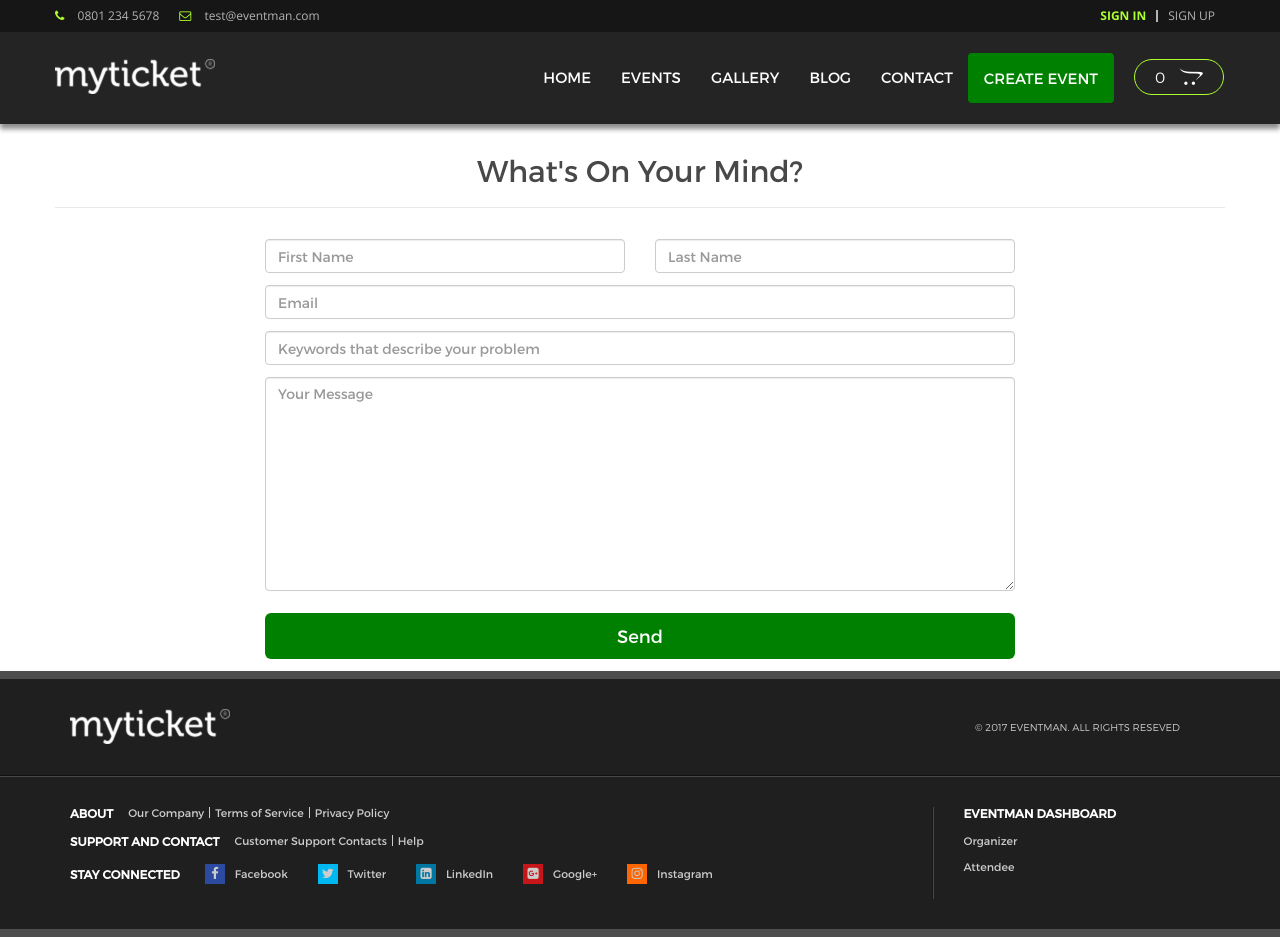
After one commit to darkshinobee/event_man, a Laravel app: page /contact in a window 1280 px wide. The commit adds this page. Run offline with Laravel 8, Linux system fonts and the light colour scheme; settings files or empty folders that the repository lacks are supplied; some libraries are stand-ins or nearby versions.

Commit message:
contact designed

```diff
--- a/composer.json
+++ b/composer.json
@@ -7,7 +7,8 @@
     "require": {
         "php": ">=5.6.4",
         "laravel/framework": "5.4.*",
-        "laravel/tinker": "~1.0"
+        "laravel/tinker": "~1.0",
+        "laravelcollective/html": "^5.4.0"
     },
     "require-dev": {
         "fzaninotto/faker": "~1.4",
--- a/config/app.php
+++ b/config/app.php
@@ -177,6 +177,9 @@ return [
         App\Providers\EventServiceProvider::class,
         App\Providers\RouteServiceProvider::class,
 
+        //Laravel Collective
+        Collective\Html\HtmlServiceProvider::class,
+
     ],
 
     /*
@@ -225,6 +228,8 @@ return [
         'URL' => Illuminate\Support\Facades\URL::class,
         'Validator' => Illuminate\Support\Facades\Validator::class,
         'View' => Illuminate\Support\Facades\View::class,
+        'Form' => Collective\Html\FormFacade::class,
+        'Html' => Collective\Html\HtmlFacade::class,
 
     ],
 
--- a/public/css/my_styles.css
+++ b/public/css/my_styles.css
@@ -6,6 +6,11 @@
 
 .myBtn{
 	background-color: green;
+  color: white;
+}
+
+.myBtn:hover{
+  color: greenyellow;
 }
 
 #site-navigation .nav li a.myBtn:hover{
--- /dev/null
+++ b/resources/views/pages/contact.blade.php
@@ -0,0 +1,43 @@
+@extends('main')
+@section('title', 'Contact Us')
+@section('content')
+<div class="container">
+  <div class="row" style="margin-top:30px;">
+    <h2 class="text-center">What's On Your Mind?</h2><hr><br>
+    <div class="col-md-8 col-md-offset-2">
+      {!! Form::open([]) !!}
+      {{ csrf_field() }}
+        <div class="row">
+          <div class="col-sm-6">
+    				{{ Form::text('first_name', null, array('class' => 'form-control', 'required' => '',
+              'placeholder' => 'First Name', 'maxlength' => '255')) }}
+          </div>
+          <div class="col-sm-6">
+    				{{ Form::text('last_name', null, array('class' => 'form-control', 'required' => '',
+               'placeholder' => 'Last Name', 'maxlength' => '255')) }}
+          </div>
+        </div><br>
+        <div class="row">
+          <div class="col-sm-12">
+            {{ Form::text('email', null, array('class' => 'form-control', 'required' => '',
+               'placeholder' => 'Email', 'maxlength' => '255')) }}
+          </div>
+        </div><br>
+        <div class="row">
+          <div class="col-sm-12">
+            {{ Form::text('subject', null, array('class' => 'form-control', 'required' => '',
+               'placeholder' => 'Keywords that describe your problem', 'maxlength' => '255')) }}
+          </div>
+        </div><br>
+        <div class="row">
+          <div class="col-sm-12">
+            {{ Form::textarea('message', null, array('class' => 'form-control', 'required' => '',
+               'placeholder' => 'Your Message', 'maxlength' => '255')) }}
+          </div>
+        </div><br>
+        {{ Form::submit('Send', array('class' => 'btn btn-lg myBtn btn-block', 'style' => 'margin-top: 10px')) }}
+      {!! Form::close() !!}
+    </div>
+  </div>
+</div><br>
+@endsection
--- a/resources/views/partials/_nav.blade.php
+++ b/resources/views/partials/_nav.blade.php
@@ -58,7 +58,6 @@
 
               <ul class="nav navbar-nav navbar-right">
                 <li class="active"><a href="#">Home</a></li>
-                <li><a href="#">About</a></li>
                 <li><a href="#">Events</a></li>
                 <li><a href="#">Gallery</a></li>
                 <li><a href="#">Blog</a></li>
--- a/routes/web.php
+++ b/routes/web.php
@@ -14,3 +14,6 @@
 Route::get('/', function () {
     return view('welcome');
 });
+Route::get('contact', function () {
+    return view('pages.contact');
+});
```
Also changed, not shown: 1 other file.
